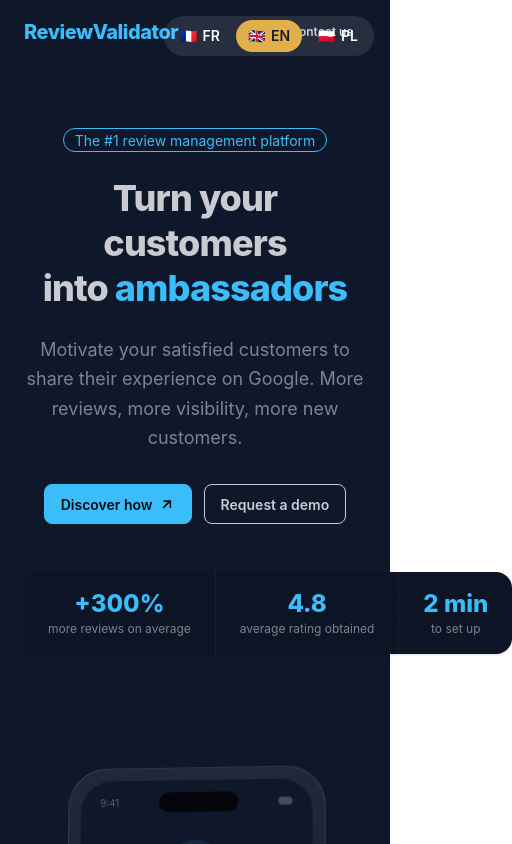
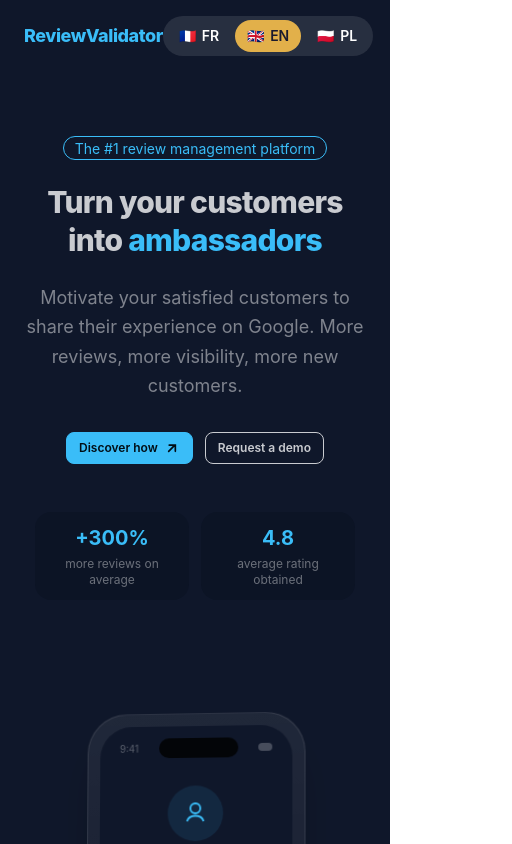
Before and after one commit to lousylucky/review-validator, a React (Vite) app: page / in a window 390 px wide. Shown: the top 844 px of the page, 512 px wide, since content can reach past the window. Built offline with nearby package versions, Linux system fonts and the light colour scheme.

Commit message:
feat: integrate LangSwitcher component across multiple pages and improve layout responsiveness

```diff
--- a/src/App.css
+++ b/src/App.css
@@ -1,4 +1,8 @@
 @import "tailwindcss";
+
+html, body {
+  overflow-x: hidden;
+}
 @plugin "daisyui" {
   themes: night, salon;
 }
--- a/src/components/AdminPanel.jsx
+++ b/src/components/AdminPanel.jsx
@@ -3,6 +3,7 @@
 import { signOut } from 'firebase/auth'
 import { db, auth } from '../firebase'
 import { useLang } from '../context/LangContext'
+import LangSwitcher from './LangSwitcher'
 
 export default function AdminPanel({ user, salon }) {
   const [entries, setEntries] = useState([])
@@ -124,7 +125,10 @@
             <h1 className="text-2xl font-bold text-primary">{salon.name}</h1>
             <p className="text-sm text-base-content/50">Admin : {user.email}</p>
           </div>
-          <button className="text-sm text-base-content/60 hover:text-primary transition-colors" onClick={handleLogout}>{t.logout}</button>
+          <div className="flex items-center gap-3">
+            <LangSwitcher />
+            <button className="text-sm text-base-content/60 hover:text-primary transition-colors" onClick={handleLogout}>{t.logout}</button>
+          </div>
         </div>
 
         {/* Search */}
--- a/src/components/LangSwitcher.jsx
+++ b/src/components/LangSwitcher.jsx
@@ -10,7 +10,7 @@
   const { lang, changeLang } = useLang()
 
   return (
-    <div className="fixed top-4 right-4 z-50 flex gap-1 rounded-full p-1" style={{ background: 'rgba(255,255,255,0.1)' }}>
+    <div className="flex gap-1 rounded-full p-1" style={{ background: 'rgba(255,255,255,0.1)' }}>
       {langs.map((l) => (
         <button
           key={l.code}
--- a/src/components/Login.jsx
+++ b/src/components/Login.jsx
@@ -2,6 +2,7 @@
 import { auth, googleProvider } from '../firebase'
 import { useState } from 'react'
 import { useLang } from '../context/LangContext'
+import LangSwitcher from './LangSwitcher'
 
 export default function Login({ salon }) {
   const [error, setError] = useState(null)
@@ -23,6 +24,7 @@
     <div className="min-h-screen flex items-center justify-center p-4">
       <div className="card bg-base-200 shadow-xl w-full max-w-sm">
         <div className="card-body items-center text-center">
+          <LangSwitcher />
           <h1 className="card-title text-primary text-2xl">{salon.name}</h1>
           <p className="text-base-content/60">{t.loginSubtitle} {salon.reward}.</p>
           <button className="btn btn-neutral w-full mt-4 gap-2" onClick={handleLogin}>
--- a/src/components/ReviewFlow.jsx
+++ b/src/components/ReviewFlow.jsx
@@ -4,6 +4,7 @@
 import { db, auth } from '../firebase'
 import { useLang } from '../context/LangContext'
 import Coupon from './Coupon'
+import LangSwitcher from './LangSwitcher'
 
 export default function ReviewFlow({ user, salon }) {
   const [status, setStatus] = useState('loading')
@@ -82,6 +83,7 @@
             <span className="text-sm text-base-content/60">{user.displayName}</span>
             <button className="btn btn-ghost btn-xs ml-auto" onClick={handleLogout}>{t.logout}</button>
           </div>
+          <LangSwitcher />
 
           <h1 className="text-2xl font-bold text-primary">{salon.name}</h1>
 
--- a/src/main.jsx
+++ b/src/main.jsx
@@ -3,14 +3,12 @@
 import { BrowserRouter } from 'react-router-dom'
 import { LangProvider } from './context/LangContext'
 import App from './App'
-import LangSwitcher from './components/LangSwitcher'
 import './App.css'
 
 ReactDOM.createRoot(document.getElementById('root')).render(
   <React.StrictMode>
     <BrowserRouter>
       <LangProvider>
-        <LangSwitcher />
         <App />
       </LangProvider>
     </BrowserRouter>
--- a/src/pages/Landing.jsx
+++ b/src/pages/Landing.jsx
@@ -1,57 +1,55 @@
 import { useLang } from '../context/LangContext'
+import LangSwitcher from '../components/LangSwitcher'
 
 export default function Landing() {
   const { t } = useLang()
 
   return (
-    <div className="min-h-screen" data-theme="night">
+    <div className="min-h-screen overflow-x-hidden" data-theme="night">
       {/* Navbar */}
-      <nav className="navbar max-w-6xl mx-auto px-6 py-4">
-        <div className="flex-1">
-          <span className="text-xl font-extrabold text-primary tracking-tight">ReviewValidator</span>
+      <nav className="flex items-center justify-between max-w-6xl mx-auto px-6 md:px-6 py-4">
+        <span className="text-lg md:text-xl font-extrabold text-primary tracking-tight">ReviewValidator</span>
+        <div className="flex items-center gap-2 md:gap-3">
+          <a href="mailto:contact@review-validator.com" className="btn btn-ghost btn-sm hidden md:inline-flex">{t.contact}</a>
+          <LangSwitcher />
         </div>
-        <a href="mailto:contact@review-validator.com" className="btn btn-ghost btn-sm">{t.contact}</a>
       </nav>
 
       {/* Hero */}
       <header className="text-center px-6 pt-16 pb-12 max-w-3xl mx-auto">
         <div className="badge badge-outline badge-primary mb-6">{t.heroBadge}</div>
-        <h1 className="text-4xl md:text-5xl font-extrabold leading-tight tracking-tight mb-6">
+        <h1 className="text-3xl md:text-5xl font-extrabold leading-tight tracking-tight mb-6">
           {t.heroTitle1}<br />
           {t.heroTitle2}<span className="text-primary">{t.heroTitle3}</span>
         </h1>
         <p className="text-lg text-base-content/60 leading-relaxed max-w-xl mx-auto mb-8">
           {t.heroSubtitle}
         </p>
-        <div className="flex gap-3 justify-center flex-wrap">
-          <a href="#how" className="btn btn-primary">
+        <div className="flex gap-3 justify-center flex-wrap px-4">
+          <a href="#how" className="btn btn-primary btn-sm md:btn-md">
             {t.heroCta}
             <svg width="16" height="16" viewBox="0 0 24 24" fill="none" stroke="currentColor" strokeWidth="2.5" strokeLinecap="round"><path d="M7 17l9.2-9.2M17 17V7.8H7.8"/></svg>
           </a>
-          <a href="mailto:contact@review-validator.com" className="btn btn-outline">{t.heroDemo}</a>
+          <a href="mailto:contact@review-validator.com" className="btn btn-outline btn-sm md:btn-md">{t.heroDemo}</a>
         </div>
 
         {/* Stats */}
-        <div className="stats stats-horizontal shadow bg-base-200 mt-12">
-          <div className="stat px-6">
-            <div className="stat-value text-primary text-2xl">+300%</div>
-            <div className="stat-desc">{t.statReviews}</div>
+        <div className="grid grid-cols-2 gap-3 mt-12 max-w-xs mx-auto">
+          <div className="text-center p-3 rounded-2xl bg-base-200">
+            <div className="text-primary text-xl md:text-2xl font-bold">+300%</div>
+            <div className="text-xs text-base-content/50 mt-1">{t.statReviews}</div>
           </div>
-          <div className="stat px-6">
-            <div className="stat-value text-primary text-2xl">4.8</div>
-            <div className="stat-desc">{t.statRating}</div>
-          </div>
-          <div className="stat px-6">
-            <div className="stat-value text-primary text-2xl">2 min</div>
-            <div className="stat-desc">{t.statSetup}</div>
+          <div className="text-center p-3 rounded-2xl bg-base-200">
+            <div className="text-primary text-xl md:text-2xl font-bold">4.8</div>
+            <div className="text-xs text-base-content/50 mt-1">{t.statRating}</div>
           </div>
         </div>
       </header>
 
       {/* Phone mockups */}
-      <section className="flex justify-center items-start gap-8 px-6 py-16" style={{ perspective: '1200px' }}>
+      <section className="flex justify-center items-start gap-8 px-6 py-16 overflow-hidden" style={{ perspective: '1200px' }}>
         {/* Phone 1 — Review */}
-        <div className="w-[260px] shrink-0 rounded-[2.5rem] border border-white/10 bg-gradient-to-b from-white/[0.07] to-white/[0.02] p-3 shadow-2xl" style={{ transform: 'rotateY(-6deg) rotateX(2deg)' }}>
+        <div className="w-[220px] md:w-[260px] shrink-0 rounded-[2.5rem] border border-white/10 bg-gradient-to-b from-white/[0.07] to-white/[0.02] p-3 shadow-2xl" style={{ transform: 'rotateY(-6deg) rotateX(2deg)' }}>
           <div className="rounded-[2rem] bg-base-100 overflow-hidden">
             {/* Status bar */}
             <div className="flex items-center justify-between px-5 pt-3 pb-1">
@@ -172,10 +170,10 @@
       </section>
 
       {/* Testimonials */}
-      <section className="max-w-5xl mx-auto px-6 py-16">
+      <section className="max-w-5xl mx-auto px-6 py-10 md:py-16">
         <div className="text-center mb-10">
           <div className="badge badge-primary badge-outline mb-3">{t.testimonialsLabel}</div>
-          <h2 className="text-3xl font-bold text-primary">{t.testimonialsTitle}</h2>
+          <h2 className="text-2xl md:text-3xl font-bold text-primary">{t.testimonialsTitle}</h2>
         </div>
         <div className="grid grid-cols-1 md:grid-cols-3 gap-6">
           {[
@@ -205,13 +203,11 @@
       </section>
 
       {/* CTA */}
-      <section className="max-w-3xl mx-auto px-6 py-16">
-        <div className="card bg-primary text-primary-content shadow-2xl">
-          <div className="card-body items-center text-center">
-            <h2 className="card-title text-2xl font-bold">{t.ctaTitle}</h2>
-            <p className="opacity-80 max-w-md">{t.ctaSubtitle}</p>
-            <a href="mailto:contact@review-validator.com" className="btn btn-neutral mt-4">{t.ctaButton}</a>
-          </div>
+      <section className="max-w-3xl mx-auto px-6 py-10 md:py-16">
+        <div className="rounded-3xl p-8 md:p-12 text-center border border-white/10 bg-base-200">
+          <h2 className="text-2xl font-bold text-primary mb-3">{t.ctaTitle}</h2>
+          <p className="text-base-content/60 max-w-md mx-auto mb-6">{t.ctaSubtitle}</p>
+          <a href="mailto:contact@review-validator.com" className="btn btn-primary">{t.ctaButton}</a>
         </div>
       </section>
 
```
